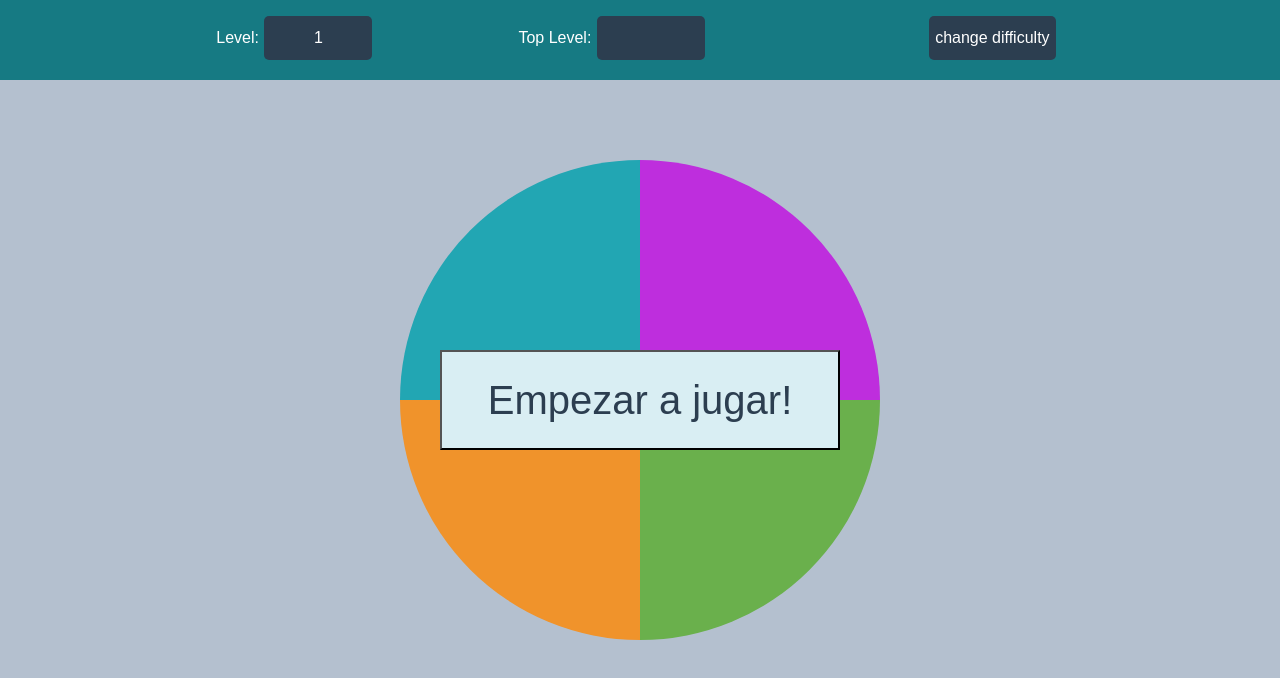
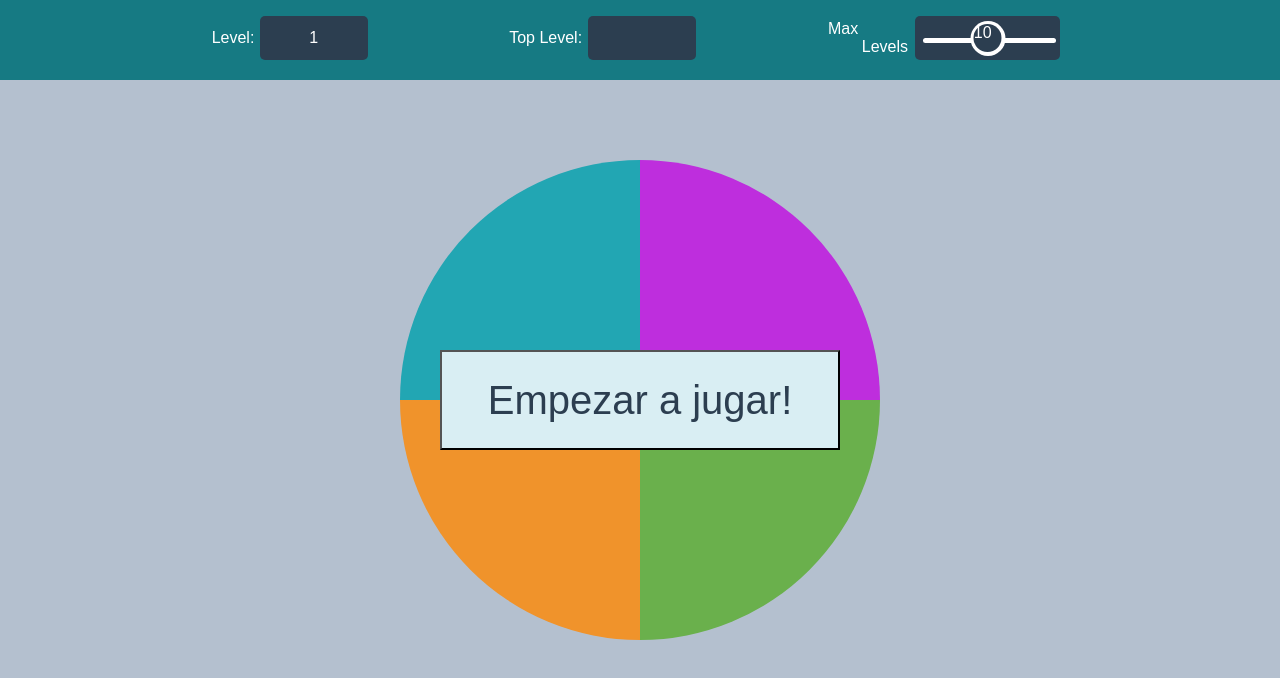
Before and after one commit to Aibique-stage1/Simondice, a plain HTML site: page index.html in a window 1280 px wide. Drawn offline with nearby package versions, Linux system fonts and the light colour scheme.

Commit message:
Developing rangeLevels -Pt 1

```diff
--- a/index.html
+++ b/index.html
@@ -12,8 +12,15 @@
     <ul>
       <li><span class="boxTitle">Level:</span><span class="nLevel" id="nLevel">1</span></li>
       <li><span class="boxTitle">Top Level:</span><span class="nMaxLevel" id="nMaxLevel"></span></li>
-      <li><span class="cDifficulty">change difficulty</span></li>
-    </ul>
+      <li>
+        <span class="boxTitle">Max Levels</span>
+        <span class="rangeMaxLevel">
+      <input type="range" max="20" min="1" value="10" id="slider">
+      <div id="selector">
+        <div class="selectBtn" id="selectedValue"></div>
+      </div>
+        </span></li>
+      </ul>
   </header>
 
   <div class="gameboard">
@@ -28,4 +35,6 @@
 
 </body>
 
+
+
 </html>
--- a/main.js
+++ b/main.js
@@ -6,7 +6,18 @@ const verde=document.getElementById('verde')
 const btnEmpezar=document.getElementById('btnEmpezar')
 const nLevel= document.getElementById('nLevel');
 const nMaxLevel=document.getElementById('nMaxLevel');
-const NIVEL_MAX=10
+
+let slider=document.getElementById("slider");
+let selector=document.getElementById("selector");
+let selectedValue = document.getElementById("selectedValue");
+
+selectedValue.innerHTML = slider.value;
+slider.oninput = function(){
+  selectedValue.innerHTML = slider.value;
+  selector.style.left = this.value + "%";
+}
+
+let NIVEL_MAX;
 
 //2.Creating the Prototype of "Juego"
 //(Class)--> it's basically a "special function", and object you assign a name or not. and when you call that
@@ -66,6 +77,7 @@ class Juego {
   // Called by "constructor"--> It will create the sequence,that is the maximum of levels.
   //In this case is 10.
   creadorSecuencia(){
+    NIVEL_MAX=slider.value;
     this.secuencia=new Array(NIVEL_MAX).fill(0).map(n=>Math.floor(Math.random()*4))
     nMaxLevel.innerText=`${NIVEL_MAX}`;
   }
--- a/style.css
+++ b/style.css
@@ -123,3 +123,43 @@ header li{
   right:105%;
   text-align-last: right;
 }
+
+#slider{
+  -webkit-appearance:none;
+  width:100%;
+  height:5px;
+  outline:none;
+  border-radius:3px;
+}
+#slider::-webkit-slider-thumb{
+  -webkit-appearance:none;
+  width:48px;
+  height:48px;
+  cursor:pointer;
+  position:relative;
+  z-index:10;
+}
+
+#selector{
+  box-sizing: border-box;
+  height:35px;
+  width:35px;
+  position:absolute;
+  bottom:10%;
+  left:50%;
+  transform:translateX(-50%);
+  z-index:2;
+  background-color: white;
+  border-radius: 50%;
+}
+.selectBtn{
+  height:80%;
+  width:80%;
+  background-color:#2c3e50;
+  background-size:cover;
+  background-position:center;
+  border-radius:50%;
+  position:absolute;
+  bottom: 10%;
+  right:10%;
+}
```
